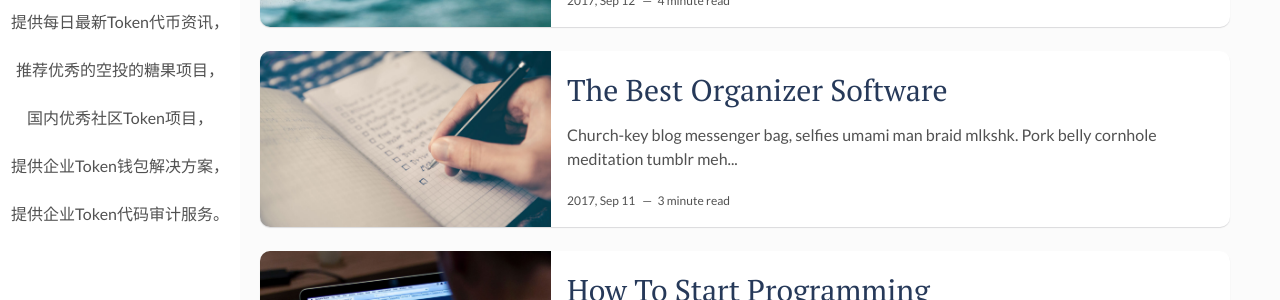
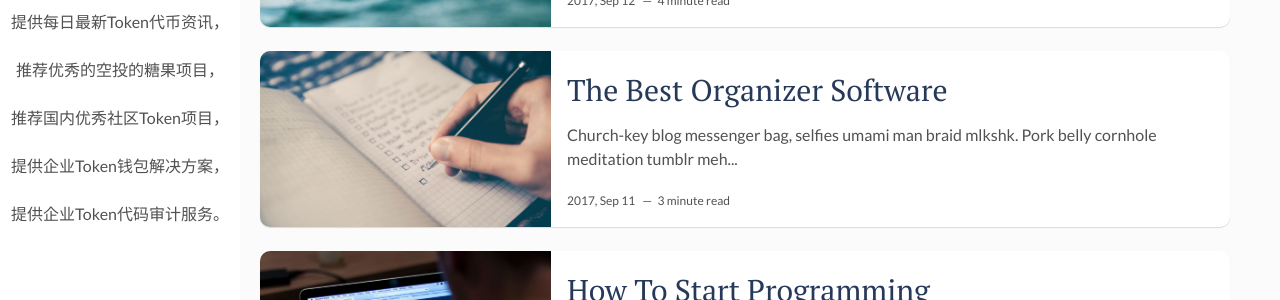
Before and after one commit to tokennameme/tokennameme.github.io, a Jekyll site: the page built from index.html, in a window 1280 px wide. Shown: the part 169-469 px from the top of the page. Built offline with Jekyll 4.4.1, drawn with Linux system fonts in a browser that asks for light colours; the list of posts is cut into pages by our own code.

Commit message:
Update _config.yml

```diff
--- a/_config.yml
+++ b/_config.yml
@@ -9,7 +9,7 @@ site-twitter: #if your site has a twitter account, enter it here
 # Author Settings
 author: 每日最新Token资讯 # add your name
 author-img: david-freeman.jpg # add your photo
-about-author: 提供每日最新Token代币资讯，<br/><br/>推荐优秀的空投的糖果项目，<br/><br/>国内优秀社区Token项目，<br/><br/>提供企业Token钱包解决方案，<br/><br/>提供企业Token代码审计服务。 # add description
+about-author: 提供每日最新Token代币资讯，<br/><br/>推荐优秀的空投的糖果项目，<br/><br/>推荐国内优秀社区Token项目，<br/><br/>提供企业Token钱包解决方案，<br/><br/>提供企业Token代码审计服务。 # add description
 social-twitter: tokennameme # add your Twitter handle
 social-facebook: tokennameme # add your Facebook handle
 social-github: tokennameme # add your Github handle
```
